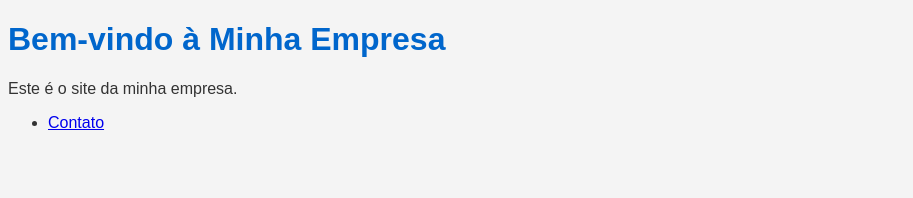
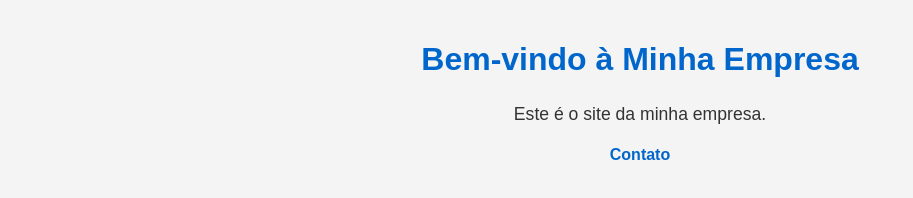
Before and after one commit to gd2solucoes/gd2solucoes, a plain HTML site: page index.html in a window 1280 px wide. Shown: the whole page, without its empty margins (0-913 px from the left). Drawn offline with Linux system fonts and the light colour scheme; files that its build step writes are made by us from their sources.

Commit message:
Update style.css

```diff
--- a/style.css
+++ b/style.css
@@ -1,8 +1,39 @@
 body {
-    font-family: Arial, sans-serif;
-    background-color: #f4f4f4;
-    color: #333;
+    font-family: Arial, sans-serif; /* Fonte simples e moderna */
+    background-color: #f4f4f4; /* Fundo cinza claro */
+    color: #333; /* Cor do texto escuro */
+    margin: 0;
+    padding: 20px;
 }
+
 h1 {
-    color: #0066cc;
+    color: #0066cc; /* Azul para o título */
+    text-align: center; /* Centraliza o título */
 }
+
+p {
+    font-size: 1.1em; /* Tamanho do texto um pouco maior */
+    line-height: 1.6; /* Espaçamento entre linhas */
+    text-align: center; /* Centraliza o parágrafo */
+}
+
+ul {
+    list-style-type: none; /* Remove os marcadores da lista */
+    padding: 0;
+    text-align: center; /* Centraliza a lista */
+}
+
+ul li {
+    display: inline; /* Coloca os itens da lista na mesma linha */
+    margin: 0 10px; /* Espaçamento entre os itens */
+}
+
+ul li a {
+    text-decoration: none; /* Remove o sublinhado dos links */
+    color: #0066cc; /* Azul para os links */
+    font-weight: bold; /* Texto em negrito */
+}
+
+ul li a:hover {
+    color: #004499; /* Azul mais escuro ao passar o mouse */
+}
```
